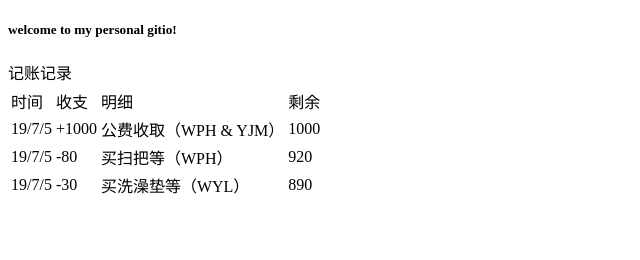
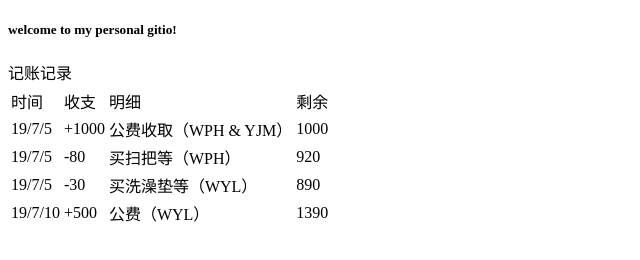
Before and after one commit to HUTchengxi/HUTchengxi.github.io, a plain HTML site: page index.html in a window 1280 px wide. Shown: the whole page, without its empty margins (0-640 px from the left). Drawn offline with Linux system fonts and the light colour scheme.

Commit message:
公费+500

```diff
--- a/index.html
+++ b/index.html
@@ -35,6 +35,12 @@
         <td>买洗澡垫等（WYL）</td>
         <td>890</td>
     </tr>
+    <tr>
+        <td>19/7/10</td>
+        <td>+500</td>
+        <td>公费（WYL）</td>
+        <td>1390</td>
+    </tr>
     </tbody>
 </table>
 </body>
```
